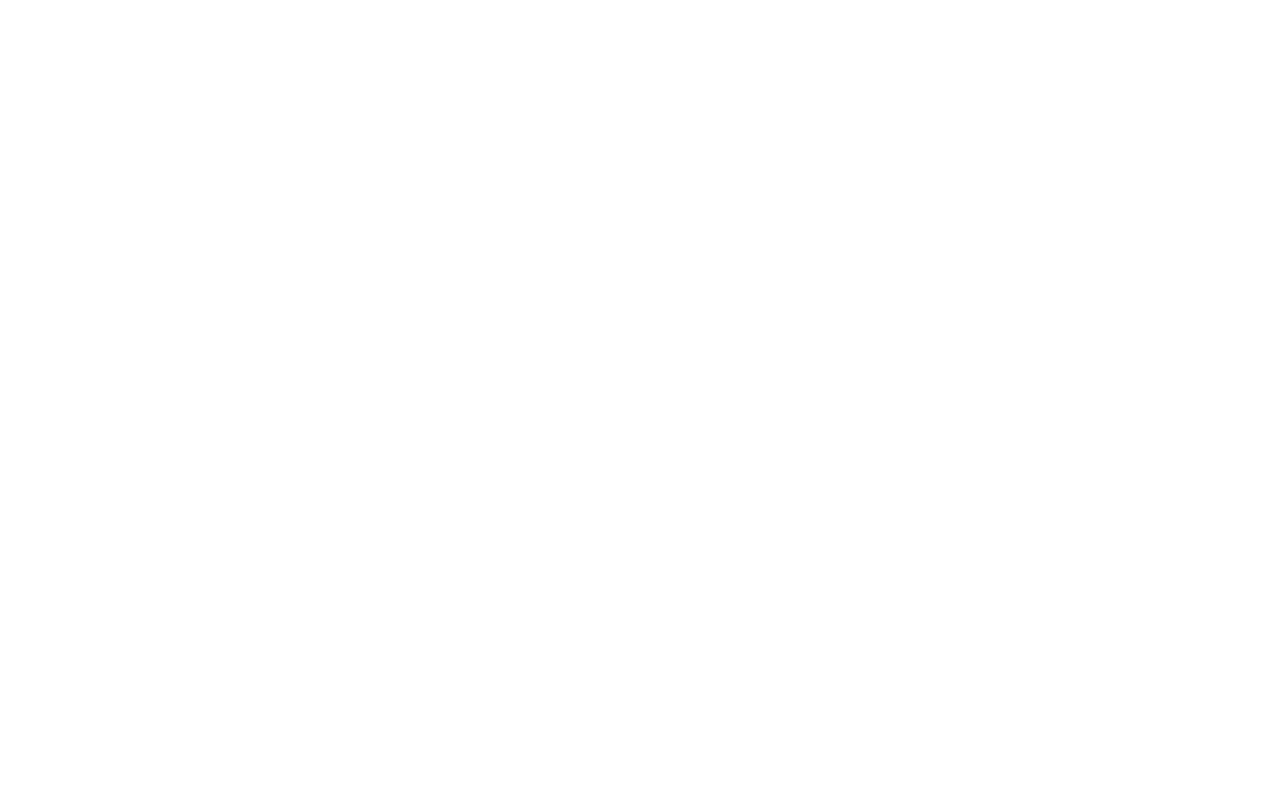
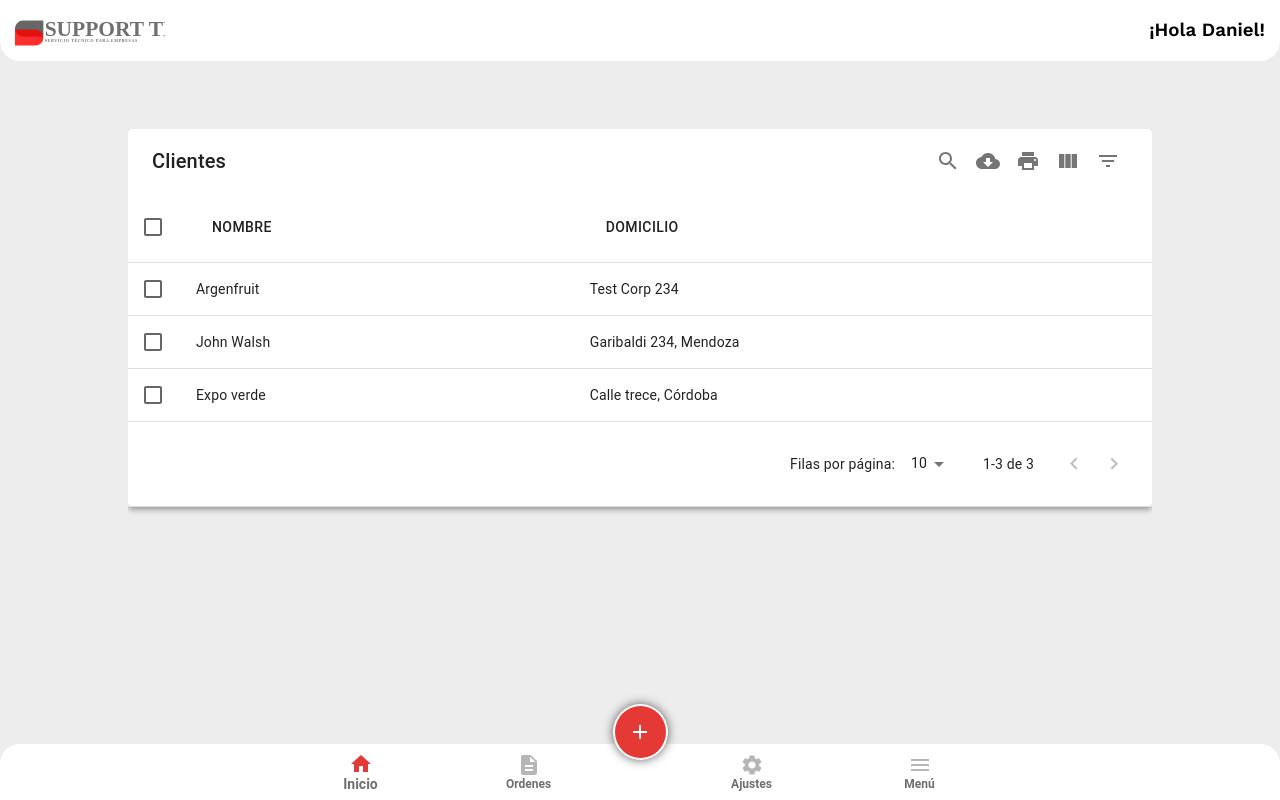
Before and after one commit to alexgarciaalcuadrado/Watech, a React (Create React App) app: page /order-table in a window 1280 px wide. Before the commit this address had no page. Built offline with nearby package versions, Linux system fonts and the light colour scheme.

Commit message:
orders table component

```diff
--- a/package.json
+++ b/package.json
@@ -12,6 +12,7 @@
     "@testing-library/react": "^13.4.0",
     "@testing-library/user-event": "^13.5.0",
     "formik": "^2.4.5",
+    "mui-datatables": "^4.3.0",
     "react": "^18.2.0",
     "react-dom": "^18.2.0",
     "react-icons": "^4.11.0",
--- a/src/App.js
+++ b/src/App.js
@@ -3,6 +3,7 @@ import ProtectedRoute from "./ProtectedRoute";
 import Photos from "./components/serviceOrders/photos";
 import Login from "./components/login";
 import OrdersList from "./components/OrdersList";
+import OrdersTable from "./components/ordersTable";
 const App = () => {
   return (
     <Router>
@@ -16,6 +17,14 @@ const App = () => {
               </ProtectedRoute>
             }
           />
+          <Route
+            path="/order-table"
+            element={
+              <ProtectedRoute>
+                <OrdersTable />
+              </ProtectedRoute>
+            }
+          />
           </Routes>
           </Router>
   );
--- a/src/components/navbar/index.js
+++ b/src/components/navbar/index.js
@@ -45,7 +45,13 @@ const Navbar = () => {
             navigate("/");
           }}
         />
-        <BottomNavigationAction label="Ordenes" icon={<DescriptionIcon />} />
+        <BottomNavigationAction
+          label="Ordenes"
+          icon={<DescriptionIcon />}
+          onClick={() => {
+            navigate("/order-table");
+          }}
+        />
         <IconButton
           sx={{
             backgroundColor: "#e53935",
--- /dev/null
+++ b/src/components/ordersTable/index.js
@@ -0,0 +1,75 @@
+import React from "react";
+import MUIDataTable from "mui-datatables";
+import { Box } from "@mui/material";
+
+const columns = ["Nombre", "Domicilio"];
+
+const data = [
+  ["Argenfruit", "Test Corp 234",],
+  ["John Walsh", "Garibaldi 234, Mendoza"],
+  ["Expo verde", "Calle trece, Córdoba"],
+];
+
+const options = {
+  filterType: "checkbox",
+  responsive:"simple",
+  customTable: {
+    title: {
+      display: "above",
+      fontWeight: 600
+    },
+  },
+  textLabels:{
+    body: {
+      noMatch: "Lo sentimos, no se encontraron registros",
+      toolTip: "Ordenar",
+      columnHeaderTooltip: (column) => `Orden para ${column.label}`,
+    },
+    pagination: {
+      next: "Página siguiente",
+      previous: "Página anterior",
+      rowsPerPage: "Filas por página:",
+      displayRows: "de",
+    },
+    toolbar: {
+      search: "Buscar",
+      downloadCsv: "Descargar archivo Excel",
+      print: "Imprimir",
+      viewColumns: "Ver columnas",
+      filterTable: "Filtrar tabla",
+    },
+    filter: {
+      all: "Todo",
+      title: "Filtros",
+      reset: "Borrar",
+    },
+    viewColumns: {
+      title: "Mostrar columnas",
+      titleAria: "Mostrar/ocultar columnas de la tabla",
+    },
+    selectedRows: {
+      text: "fila(s) seleccionadas",
+      delete: "Eliminar",
+      deleteAria: "Eliminar las filas seleccionadas",
+    },
+  }
+};
+
+const OrdersTable = () => {
+  return (
+    <Box sx={{
+        height: "80%",
+        width: "80%",
+        overflow: "overlay",
+    }}>
+      <MUIDataTable
+        title={"Clientes"}
+        data={data}
+        columns={columns}
+        options={options}
+      />
+    </Box>
+  );
+};
+
+export default OrdersTable;
```
Also changed, not shown: 1 other file (tests, documents, lock files or other folders).
